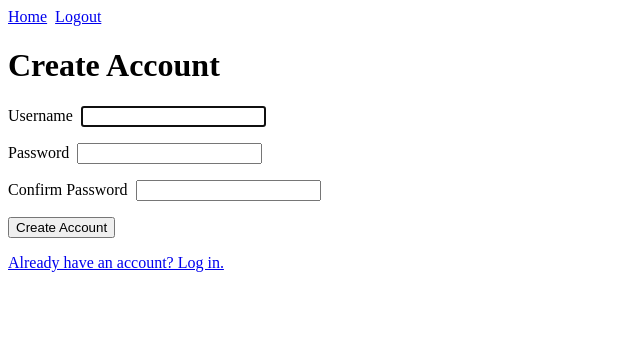
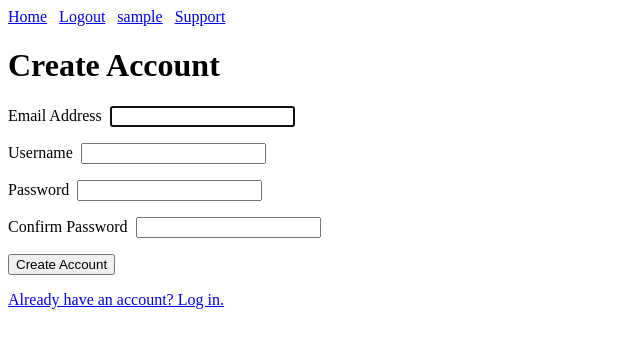
Before and after one commit to Jemster07/virtual-pet-age-tracker_WEB, a Vue app in the folder Client/: page /register in a window 1280 px wide. Shown: the top 348 px of the page, without its empty margins (0-640 px from the left). Built offline with nearby package versions, Linux system fonts and the light colour scheme; sample sign-in values are in the browser's storage.

Commit message:
added email field to create account form, added form validation, added dynamic links in App view to user and support views

```diff
--- a/Client/src/App.vue
+++ b/Client/src/App.vue
@@ -1,9 +1,14 @@
 <template>
   <div id="vpat-app">
     <div id="nav">
-      <router-link v-bind:to="{ name: 'home' }">Home</router-link>&nbsp;
+      <router-link v-bind:to="{ name: 'home' }">Home</router-link>
+      &nbsp;
       <router-link v-bind:to="{ name: 'logout' }" v-if="$store.state.token != ''">Logout</router-link>
       <router-link v-bind:to="{ name: 'login' }" v-if="$store.state.token == '' && $store.state.displayLogin == true">Login</router-link>
+      &nbsp;
+      <router-link v-bind:to="{ name: 'user' }" v-if="$store.state.token != ''">{{ $store.state.user.username }}</router-link>
+      &nbsp;
+      <router-link v-bind:to="{ name: 'support' }" v-if="$store.state.token != ''">Support</router-link>
     </div>
     <router-view />
   </div>
--- a/Client/src/router/index.js
+++ b/Client/src/router/index.js
@@ -7,7 +7,7 @@ import LoginView from '../views/LoginView.vue';
 import LogoutView from '../views/LogoutView.vue';
 import RegisterView from '../views/RegisterView.vue';
 import UserView from '../views/UserView.vue';
-import ContactView from '../views/ContactView.vue';
+import SupportView from '../views/SupportView.vue';
 
 /**
  * The Vue Router is used to "direct" the browser to render a specific view component
@@ -59,9 +59,9 @@ const routes = [
     }
   },
   {
-    path: "/contact",
-    name: "contact",
-    component: ContactView,
+    path: "/support",
+    name: "support",
+    component: SupportView,
     meta: {
       requiresAuth: true
     }
--- a/Client/src/views/RegisterView.vue
+++ b/Client/src/views/RegisterView.vue
@@ -6,8 +6,12 @@
         {{ registrationErrorMsg }}
       </div>
       <div class="form-input-group">
+        <label for="email">Email Address</label>
+        <input type="email" id="email" v-model="user.email" autofocus required min="1" max="75" />
+      </div>
+      <div class="form-input-group">
         <label for="username">Username</label>
-        <input type="text" id="username" v-model="user.username" required autofocus />
+        <input type="text" id="username" v-model="user.username" required min="1" max="50" />
       </div>
       <div class="form-input-group">
         <label for="password">Password</label>
@@ -31,6 +35,7 @@ export default {
     return {
       user: {
         username: '',
+        email: '',
         password: '',
         confirmPassword: '',
         role: 'user',
--- a/Client/src/views/ContactView.vue
+++ b/Client/src/views/SupportView.vue
@@ -1,5 +1,5 @@
 <template>
-  <div id="contact">
+  <div id="support">
 
   </div>
 </template>
```
